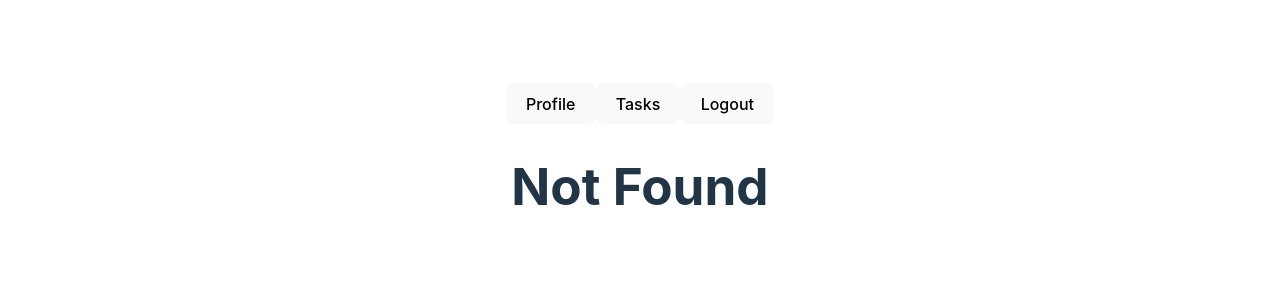
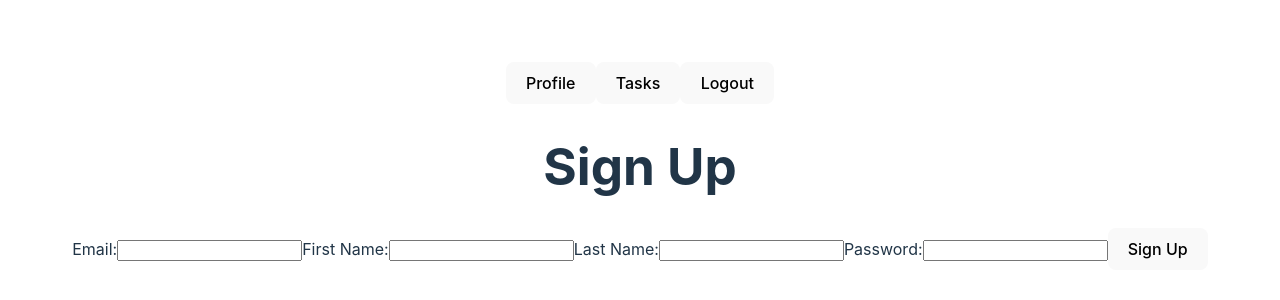
Before and after one commit to TimotheeRoy/rncp, a React (Vite) app in the folder front/: page /signup in a window 1280 px wide. Before the commit this address had no page. Shown: the part 234-534 px from the top of the page. Built offline with nearby package versions, Linux system fonts and the light colour scheme; sample sign-in values are in the browser's storage.

Commit message:
front - add sign up

```diff
--- a/front/src/App.jsx
+++ b/front/src/App.jsx
@@ -14,6 +14,7 @@ import TaskDetails from "./components/taskDetails";
 import "./App.css";
 import Header from "./components/header";
 import Profile from "./components/profile";
+import Signup from "./components/signUp";
 
 function App() {
     const location = useLocation();
@@ -49,6 +50,7 @@ function App() {
                         </ProtectedRoute>
                     }
                 />
+                <Route path="/signup" element={<Signup />} />
                 <Route
                     path="*"
                     element={
--- a/front/src/components/login.jsx
+++ b/front/src/components/login.jsx
@@ -50,6 +50,10 @@ function Login() {
                 />
             </label>
             <button type="submit">Login</button>
+            <label>
+                Don't have an account ?
+                <button onClick={() => navigate("/signup")}>Sign Up</button>
+            </label>
         </form>
     );
 }
--- /dev/null
+++ b/front/src/components/signUp.jsx
@@ -0,0 +1,98 @@
+import { useState } from "react";
+import { useNavigate } from "react-router-dom";
+
+function Signup() {
+    const [formData, setFormData] = useState({
+        email: "",
+        first_name: "",
+        last_name: "",
+        password: "",
+    });
+    const [error, setError] = useState(null);
+    const url = "http://localhost:8000/api/";
+    const navigate = useNavigate();
+
+    const handleChange = (e) => {
+        const { name, value } = e.target;
+        setFormData({
+            ...formData,
+            [name]: value,
+        });
+    };
+
+    const handleSubmit = async (e) => {
+        e.preventDefault();
+        try {
+            const response = await fetch(url + "users/create/", {
+                method: "POST",
+                headers: {
+                    "Content-Type": "application/json",
+                },
+                body: JSON.stringify(formData),
+            });
+
+            if (response.ok) {
+                // Account creation successful, redirect to login page
+                navigate("/login");
+            } else {
+                const data = await response.json();
+                setError(data.error || "Something went wrong");
+            }
+        } catch (error) {
+            console.error("Error:", error);
+            setError("Unable to create account");
+        }
+    };
+
+    return (
+        <div>
+            <h1>Sign Up</h1>
+            <form onSubmit={handleSubmit}>
+                <label>
+                    Email:
+                    <input
+                        type="email"
+                        name="email"
+                        value={formData.email}
+                        onChange={handleChange}
+                        required
+                    />
+                </label>
+                <label>
+                    First Name:
+                    <input
+                        type="text"
+                        name="first_name"
+                        value={formData.first_name}
+                        onChange={handleChange}
+                        required
+                    />
+                </label>
+                <label>
+                    Last Name:
+                    <input
+                        type="text"
+                        name="last_name"
+                        value={formData.last_name}
+                        onChange={handleChange}
+                        required
+                    />
+                </label>
+                <label>
+                    Password:
+                    <input
+                        type="password"
+                        name="password"
+                        value={formData.password}
+                        onChange={handleChange}
+                        required
+                    />
+                </label>
+                {error && <p style={{ color: "red" }}>{error}</p>}
+                <button type="submit">Sign Up</button>
+            </form>
+        </div>
+    );
+}
+
+export default Signup;
```
